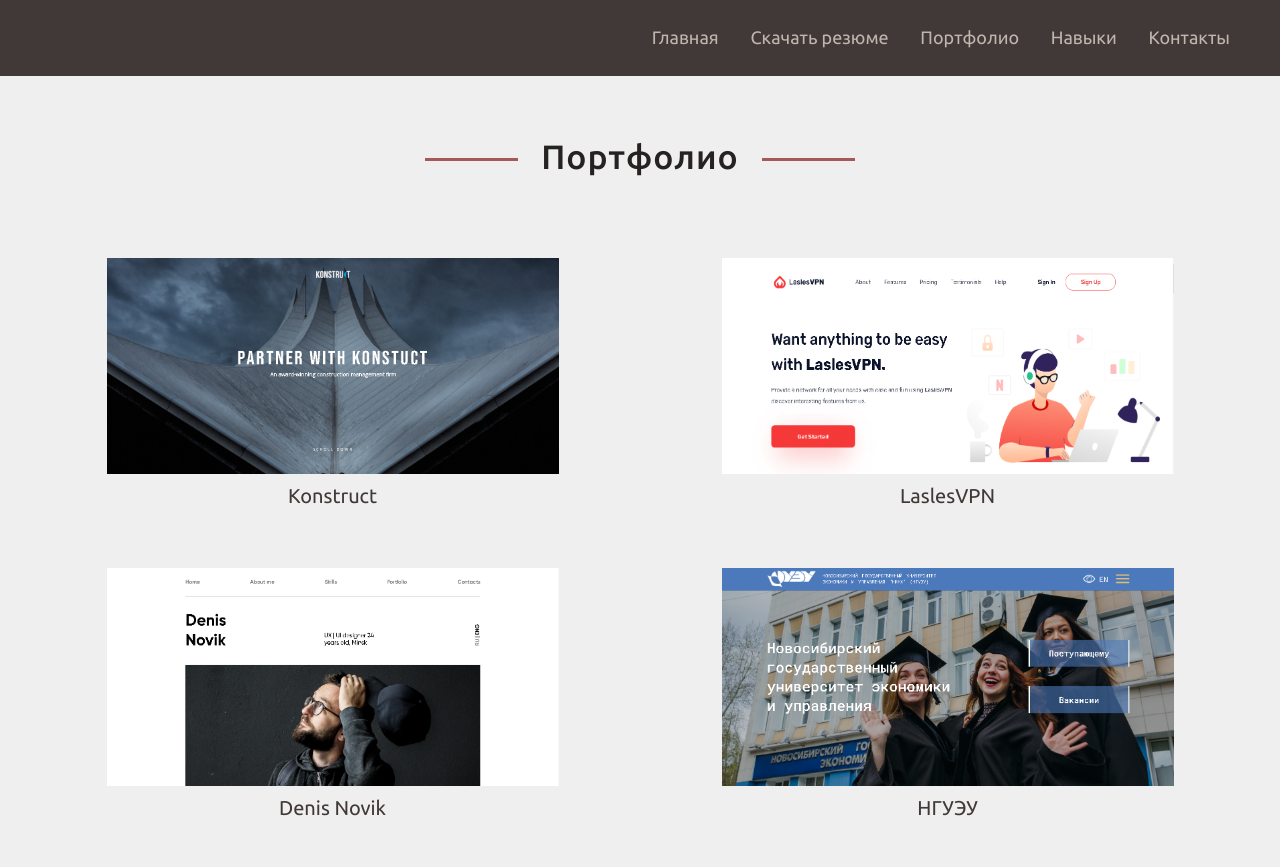
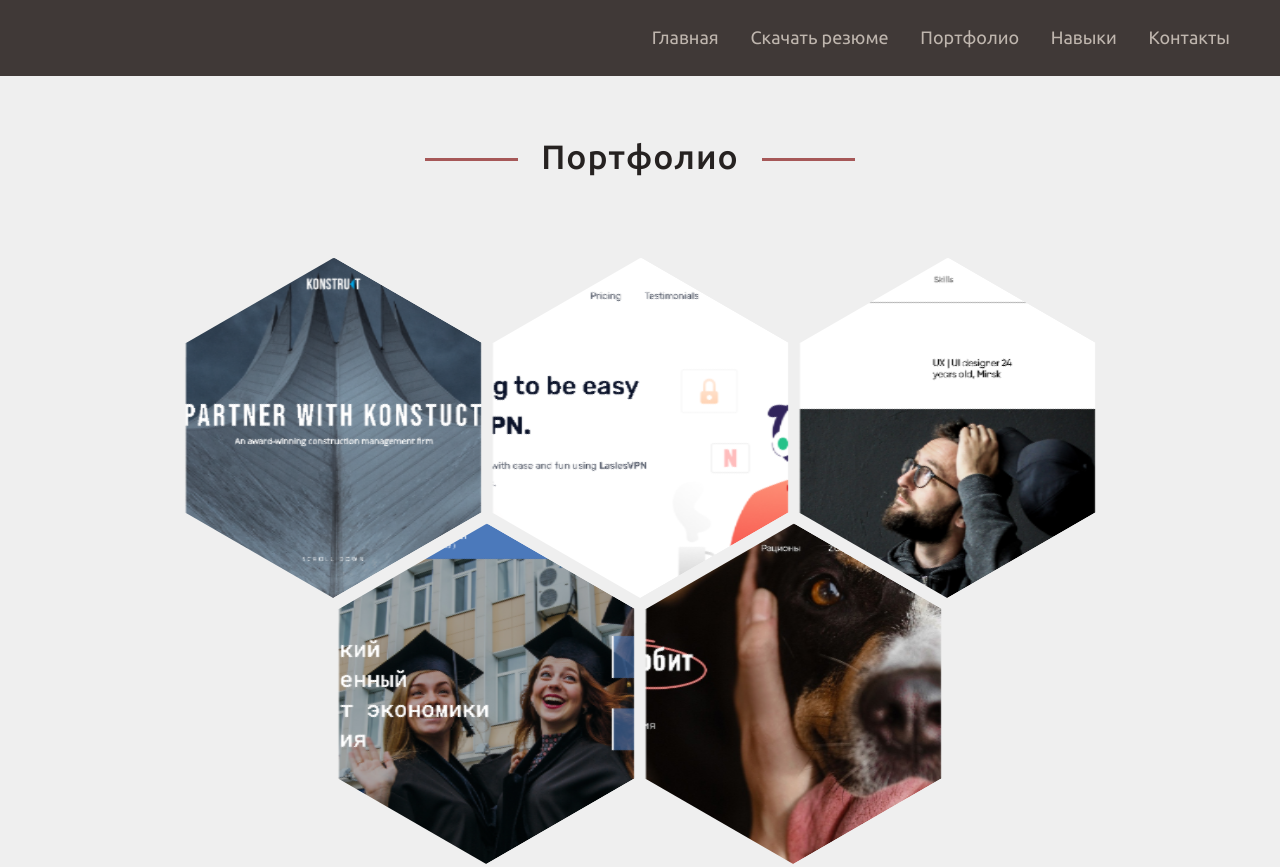
Before and after one commit to jelsey1967/portfolio, a plain HTML site: page portfolio.html in a window 1280 px wide. Shown: the top 867 px of the page. Drawn offline with nearby package versions, Linux system fonts and the light colour scheme.

Commit message:
add hexagons

```diff
--- /dev/null
+++ b/css/hexagons.css
@@ -0,0 +1,101 @@
+#hexGrid {
+  display: flex;
+  justify-content: center;
+  flex-wrap: wrap;
+  width: 100%;
+  margin: 0 auto;
+  overflow: hidden;
+  font-size: 15px;
+  list-style-type: none;
+  padding-bottom: 7.4%
+}
+.hex {
+  position: relative;
+  visibility:hidden;
+  outline:1px solid transparent; /* fix for jagged edges in FF on hover transition */
+  width: 26%; /* = 100 / 3 */
+}
+.hex::after{
+  content:'';
+  display:block;
+  padding-bottom: 86.602%;  /* =  100 / tan(60) * 1.5 */
+}
+.hex:nth-child(5n+4){ /* first hexagon of even rows */
+   margin-left: 0%;  /* = width of .hex / 2  to indent even rows */
+}
+.hexIn{
+  position: absolute;
+  width:96%;
+  padding-bottom: 110.851%; /* =  width / sin(60) */
+  margin:0 2%;
+  overflow: hidden;
+  visibility: hidden;
+  outline:1px solid transparent; /* fix for jagged edges in FF on hover transition */
+  -webkit-transform: rotate3d(0,0,1,-60deg) skewY(30deg);
+      -ms-transform: rotate3d(0,0,1,-60deg) skewY(30deg);
+          transform: rotate3d(0,0,1,-60deg) skewY(30deg);
+}
+.hexIn * {
+  position: absolute;
+  visibility: visible;
+  outline:1px solid transparent; /* fix for jagged edges in FF on hover transition */
+}
+.hexLink {
+    display:block;
+    width: 100%;
+    height: 100%;
+    text-align: center;
+    color: #fff;
+    overflow: hidden;
+    -webkit-transform: skewY(-30deg) rotate3d(0,0,1,60deg);
+        -ms-transform: skewY(-30deg) rotate3d(0,0,1,60deg);
+            transform: skewY(-30deg) rotate3d(0,0,1,60deg);
+}
+
+/*** HEX CONTENT **********************************************************************/
+.hex img {
+  left: -100%;
+  right: -100%;
+  width: auto;
+  height: 100%;
+  margin: 0 auto;
+  -webkit-transform: rotate3d(0,0,0,0deg);
+      -ms-transform: rotate3d(0,0,0,0deg);
+          transform: rotate3d(0,0,0,0deg);
+}
+
+.hex h1{
+  width: 100%;
+  height: 100%;
+  padding: 5%;
+  box-sizing:border-box;
+  background-color: #a65858;
+  font-weight: 300;
+  -webkit-transition:  -webkit-transform .2s ease-out, opacity .3s ease-out;
+          transition:          transform .2s ease-out, opacity .3s ease-out;
+  bottom: 0%;
+  padding-top:50%;
+  font-weight: 500;
+  font-size: 1.5em;
+  z-index: 1;
+  -webkit-transform:translate3d(0,-100%,0);
+      -ms-transform:translate3d(0,-100%,0);
+          transform:translate3d(0,-100%,0);
+}
+.hex h1::after {
+  content: '';
+  position: absolute;
+  bottom: 40%;
+  left: 40%;
+  width: 20%;
+  text-align: center;
+  border-bottom: 1px solid #fff;
+}
+
+/*** HOVER EFFECT  **********************************************************************/
+.hexLink:hover h1,
+.hexLink:focus h1{
+  -webkit-transform:translate3d(0,0,0);
+      -ms-transform:translate3d(0,0,0);
+          transform:translate3d(0,0,0);
+}
--- a/portfolio.html
+++ b/portfolio.html
@@ -12,6 +12,7 @@
 	<link rel="stylesheet" href="css/style.css">
 	<link rel="stylesheet" href="css/portfolio.css">
 	<link rel="shortcut icon" href="img/icon/icon.ico" type="image/x-icon">
+	<link rel="stylesheet" type="text/css" href="css/hexagons.css">
 
 	<meta property="og:title" content="Елизавета Рыжикова">
 	<meta property="og:url" content="https://jelsey1967.github.io/portfolio/">
@@ -47,28 +48,48 @@
 		<div class="container">
 			<div class="portfolio__body">
 				<h1 class="portfolio__title title">Портфолио</h1>
-				<div class="portfolio__list">
-					<a href="https://jelsey1967.github.io/Konstruct/" class="portfolio__item">
-						<img src="img/project1.png" alt="" class="portfolio__image">
-						<p class="portfolio__label">Konstruct</p>
-					</a>
-					<a href="https://jelsey1967.github.io/LaslesVPN/" class="portfolio__item">
-						<img src="img/project2.png" alt="" class="portfolio__image">
-						<p class="portfolio__label">LaslesVPN</p>
-					</a>
-					<a href="https://jelsey1967.github.io/DenisNovik/" class="portfolio__item">
-						<img src="img/project3.png" alt="" class="portfolio__image">
-						<p class="portfolio__label">Denis Novik</p>
-					</a>
-					<a href="https://jelsey1967.github.io/Nsuem-fqw/" class="portfolio__item">
-						<img src="img/project4.png" alt="" class="portfolio__image">
-						<p class="portfolio__label">НГУЭУ</p>
-					</a>
-					<a href="https://jelsey1967.github.io/Zooov/" class="portfolio__item">
-						<img src="img/project5.jpg" alt="" class="portfolio__image">
-						<p class="portfolio__label">Zooov</p>
-					</a>
-				</div>
+				<ul id="hexGrid">
+					<li class="hex">
+						<div class="hexIn">
+							<a class="hexLink" href="https://jelsey1967.github.io/Konstruct/">
+								<img src="img/project1.png" alt=" " />
+								<h1>Konstruct</h1>
+							</a>
+						</div>
+					</li>
+					<li class="hex">
+						<div class="hexIn">
+							<a class="hexLink" href="https://jelsey1967.github.io/LaslesVPN/">
+								<img src="img/project2.png" alt=" " />
+								<h1>LaslesVPN</h1>
+							</a>
+						</div>
+					</li>
+					<li class="hex">
+						<div class="hexIn">
+							<a class="hexLink" href="https://jelsey1967.github.io/DenisNovik/">
+								<img src="img/project3.png" alt=" " />
+								<h1>Denis Novik</h1>
+							</a>
+						</div>
+					</li>
+					<li class="hex">
+						<div class="hexIn">
+							<a class="hexLink" href="https://jelsey1967.github.io/Nsuem-fqw/">
+								<img src="img/project4.png" alt=" " />
+								<h1>НГУЭУ</h1>
+							</a>
+						</div>
+					</li>
+					<li class="hex">
+						<div class="hexIn">
+							<a class="hexLink" href="https://jelsey1967.github.io/Zooov/">
+								<img src="img/project5.jpg" alt=" " />
+								<h1>Zooov</h1>
+							</a>
+						</div>
+					</li>
+				</ul>
 			</div>
 		</div>
 	</section>
@@ -101,4 +122,5 @@
 	<script src="script.js"></script>
 
 </body>
+
 </html>
```
